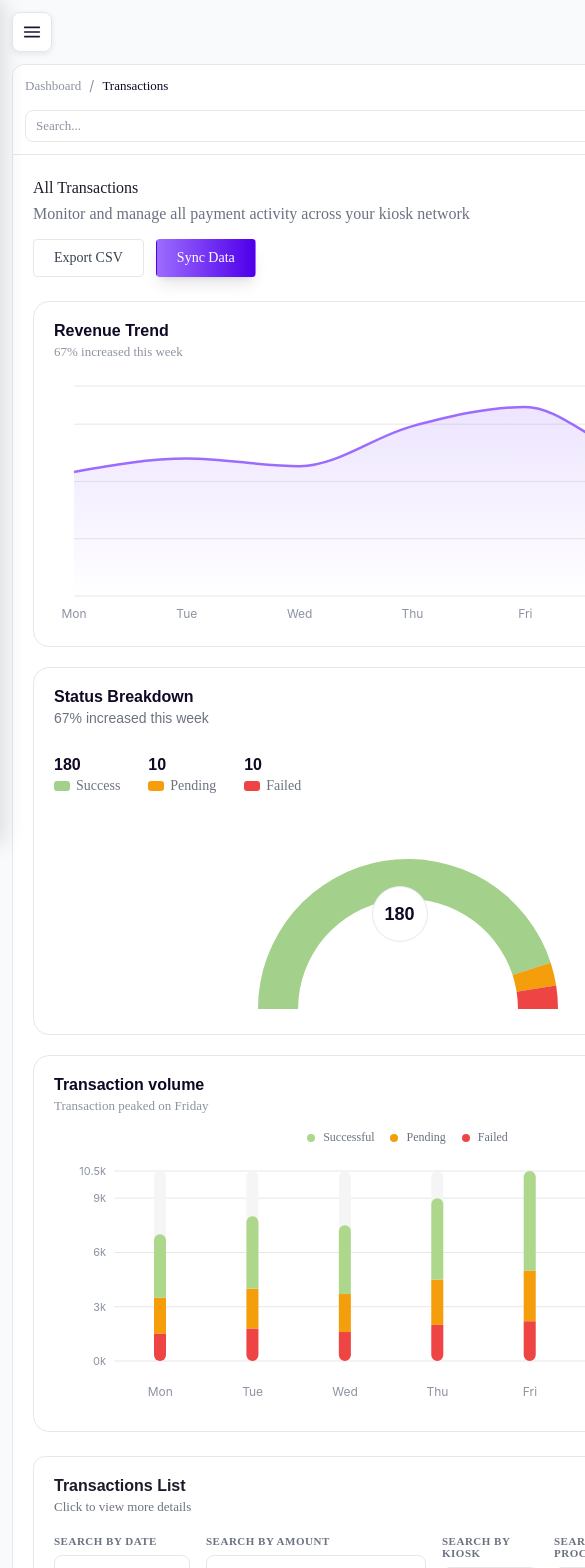
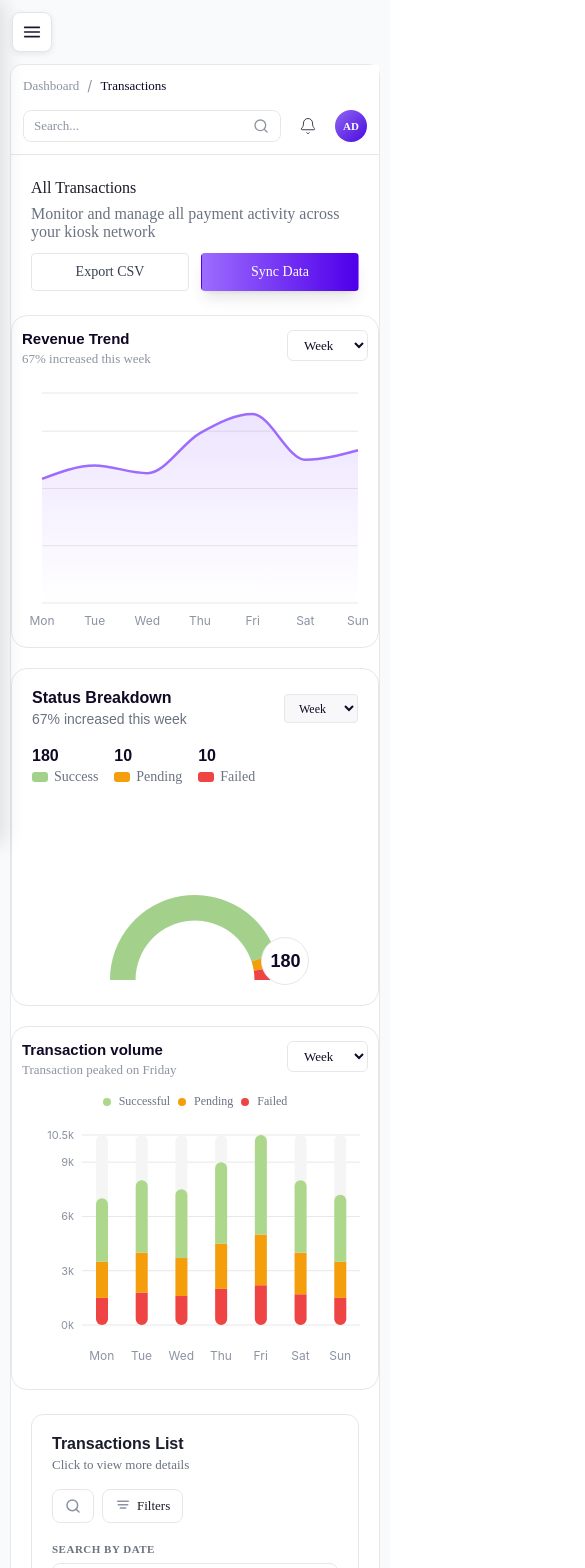
Before and after one commit to sagar-facepe-2303/facepe09-merchant-web-app, a React (Vite) app: page /dashboard/transactions in a window 390 px wide. Shown: the top 1568 px of the page, 585 px wide, since content can reach past the window. Built offline with nearby package versions, Linux system fonts and the light colour scheme; a web font is replaced by a local one.

Commit message:
feat: enhance responsiveness and styling for StatusBreakdownCard and VolumeBarChart; improve layout and overflow handling in transactions.css

```diff
--- a/src/components/transactions/StatusBreakdownCard.css
+++ b/src/components/transactions/StatusBreakdownCard.css
@@ -105,9 +105,17 @@
 /* Chart Wrapper */
 .status-breakdown-chart-wrapper {
   margin-top: 20px;
-  display: flex;
-  justify-content: center;
   position: relative;
+  width: 100%;
+  max-width: 320px;
+  margin-left: auto;
+  margin-right: auto;
+  height: 180px;
+}
+
+.status-breakdown-chart-wrapper .recharts-responsive-container {
+  width: 100% !important;
+  height: 100% !important;
 }
 
 /* Floating Badge */
@@ -121,9 +129,31 @@
   display: flex;
   align-items: center;
   justify-content: center;
-  right: calc(50% - 150px + 130px);
-  top: 50%;
-  transform: translateY(-50%);
+  right: 10%;
+  bottom: 0;
+}
+
+/* Responsive */
+@media (max-width: 768px) {
+  .status-breakdown-stats {
+    gap: 16px;
+    margin-top: 20px;
+    flex-wrap: wrap;
+  }
+
+  .status-breakdown-chart-wrapper {
+    max-width: 260px;
+  }
+
+  .status-breakdown-badge {
+    width: 48px;
+    height: 48px;
+    right: 6%;
+  }
+
+  .status-breakdown-badge-value {
+    font-size: 16px;
+  }
 }
 
 .status-breakdown-badge-value {
--- a/src/components/transactions/StatusBreakdownCard.jsx
+++ b/src/components/transactions/StatusBreakdownCard.jsx
@@ -1,5 +1,5 @@
 import { useEffect, useState } from 'react'
-import { PieChart, Pie, Cell, ResponsiveContainer } from 'recharts'
+import { PieChart, Pie, Cell, ResponsiveContainer, Tooltip } from 'recharts'
 import statusBreakdownResponse from '../../data/statusBreakdownData.json'
 import './StatusBreakdownCard.css'
 
@@ -7,6 +7,7 @@ function StatusBreakdownCard() {
   const [period, setPeriod] = useState('week')
   const [mainData, setMainData] = useState([])
   const [totals, setTotals] = useState({ success: 0, pending: 0, failed: 0 })
+  const [selected, setSelected] = useState({ name: 'Success', value: 0 })
 
   useEffect(() => {
     // Simulate API call - replace with real fetch when backend is ready
@@ -17,6 +18,7 @@ function StatusBreakdownCard() {
         const periodData = statusBreakdownResponse[period]
         setMainData(periodData.data)
         setTotals(periodData.totals)
+        setSelected({ name: 'Success', value: periodData.totals.success })
       } catch (err) {
         console.error('Failed to load status breakdown:', err)
       }
@@ -76,8 +78,42 @@ function StatusBreakdownCard() {
 
       {/* Chart Section */}
       <div className="status-breakdown-chart-wrapper">
-        <ResponsiveContainer width={300} height={200}>
+        <ResponsiveContainer width="100%" height="100%">
           <PieChart>
+            <Tooltip
+              cursor={{ fill: 'transparent' }}
+              content={({ active, payload }) => {
+                if (!active || !payload || !payload.length) return null
+                const item = payload[0]
+                if (!item?.name) return null
+                return (
+                  <div
+                    style={{
+                      background: '#100824',
+                      color: '#FFFFFF',
+                      fontFamily: 'Satoshi, sans-serif',
+                      fontSize: '12px',
+                      padding: '8px 12px',
+                      borderRadius: '6px',
+                      display: 'flex',
+                      alignItems: 'center',
+                      gap: '8px',
+                    }}
+                  >
+                    <span
+                      style={{
+                        width: 8,
+                        height: 8,
+                        borderRadius: '50%',
+                        background: item.payload?.fill || '#FFFFFF',
+                      }}
+                    />
+                    <span>{item.name}:</span>
+                    <strong>{item.value}</strong>
+                  </div>
+                )
+              }}
+            />
             {/* Background Track */}
             <Pie
               data={trackData}
@@ -85,8 +121,8 @@ function StatusBreakdownCard() {
               cy="100%"
               startAngle={180}
               endAngle={0}
-              innerRadius={110}
-              outerRadius={150}
+              innerRadius="70%"
+              outerRadius="100%"
               dataKey="value"
               stroke="none"
             >
@@ -99,21 +135,30 @@ function StatusBreakdownCard() {
               cy="100%"
               startAngle={180}
               endAngle={0}
-              innerRadius={110}
-              outerRadius={150}
+              innerRadius="70%"
+              outerRadius="100%"
               dataKey="value"
               stroke="none"
+              onClick={(data) => {
+                if (data && data.name) {
+                  setSelected({ name: data.name, value: data.value })
+                }
+              }}
             >
               {mainData.map((entry, index) => (
-                <Cell key={`cell-${index}`} fill={entry.fill} />
+                <Cell
+                  key={`cell-${index}`}
+                  fill={entry.fill}
+                  style={{ cursor: 'pointer' }}
+                />
               ))}
             </Pie>
           </PieChart>
         </ResponsiveContainer>
 
         {/* Floating Badge */}
-        <div className="status-breakdown-badge">
-          <span className="status-breakdown-badge-value">{totals.success}</span>
+        <div className="status-breakdown-badge" title={selected.name}>
+          <span className="status-breakdown-badge-value">{selected.value}</span>
         </div>
       </div>
     </div>
--- a/src/components/transactions/VolumeBarChart.jsx
+++ b/src/components/transactions/VolumeBarChart.jsx
@@ -60,7 +60,7 @@ function VolumeBarChart() {
 
       <div className="volume-bar-chart">
         <ResponsiveContainer width="100%" height={250}>
-          <BarChart data={data} barSize={12} barCategoryGap="40px" barGap={0} margin={{ top: 10, right: 0, left: 0, bottom: 20 }}>
+          <BarChart data={data} barSize={12} barCategoryGap="20%" barGap={0} margin={{ top: 10, right: 8, left: 0, bottom: 20 }}>
             <CartesianGrid vertical={false} horizontal={true} stroke="#E7E7E7" strokeWidth={1} />
             <XAxis
               dataKey="name"
--- a/src/pages/transactions.css
+++ b/src/pages/transactions.css
@@ -34,15 +34,23 @@
 }
 
 @media (max-width: 768px) {
+  .transactions-page {
+    overflow-x: hidden;
+  }
+
   .transactions-content {
     margin-left: 0;
     padding-top: 64px;
     padding-left: 12px;
     padding-right: 12px;
+    min-width: 0;
+    max-width: 100vw;
+    overflow-x: hidden;
   }
 
   .transaction-main {
     border-radius: 12px;
+    min-width: 0;
   }
 }
 
@@ -250,6 +258,12 @@
   border: 1px solid #e7e7e7;
   border-radius: 16px;
   padding: 20px;
+  min-width: 0;
+  overflow: hidden;
+}
+
+.transactions-cards > * {
+  min-width: 0;
 }
 
 .chart-card-header {
@@ -1064,29 +1078,96 @@
   .transactions-cards {
     grid-template-columns: repeat(2, 1fr);
   }
+
+  .transactions-filters {
+    grid-template-columns: repeat(3, 1fr);
+  }
+}
+
+@media (max-width: 900px) {
+  .transactions-filters {
+    grid-template-columns: repeat(2, 1fr);
+  }
 }
 
 @media (max-width: 768px) {
-  .transactions-content {
-    margin-left: 0;
-  }
-
   .transactions-cards {
     grid-template-columns: 1fr;
+    padding-left: 4px;
+    padding-right: 4px;
   }
 
   .transactions-title-section {
     flex-direction: column;
-    gap: 16px;
+    align-items: flex-start !important;
+    gap: 12px;
   }
 
-  .transactions-header {
+  .transactions-actions {
+    width: 100%;
+    flex-wrap: wrap;
+  }
+
+  .transactions-actions .btn-primary,
+  .transactions-actions .btn-secondary {
+    flex: 1;
+  }
+
+  .transactions-header,
+  .transactions-table-header {
     flex-direction: column;
     gap: 16px;
     align-items: flex-start;
   }
 
+  .transactions-table-actions {
+    width: 100%;
+    flex-wrap: wrap;
+  }
+
+  .transactions-filters {
+    grid-template-columns: 1fr;
+  }
+
   .search-input {
     width: 100%;
   }
+
+  .chart-card {
+    padding: 16px;
+  }
+
+  .chart-card-header {
+    flex-wrap: wrap;
+    gap: 8px;
+  }
 }
+
+@media (max-width: 480px) {
+  .transactions-content {
+    padding-left: 10px;
+    padding-right: 10px;
+  }
+
+  .transactions-cards {
+    padding-left: 0;
+    padding-right: 0;
+  }
+
+  .chart-card {
+    padding: 14px 10px;
+  }
+
+  .chart-card-title {
+    font-size: 15px;
+  }
+
+  .volume-bar-chart .recharts-cartesian-axis-tick text {
+    font-size: 10px;
+  }
+
+  .bar-legend {
+    flex-wrap: wrap;
+    gap: 8px;
+  }
+}
```
